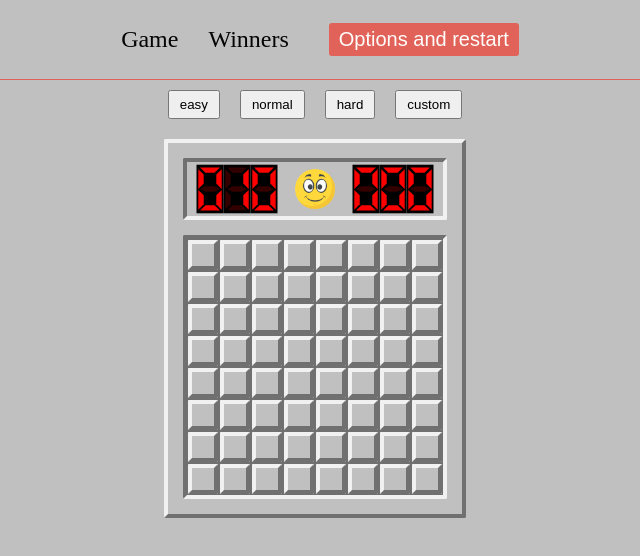
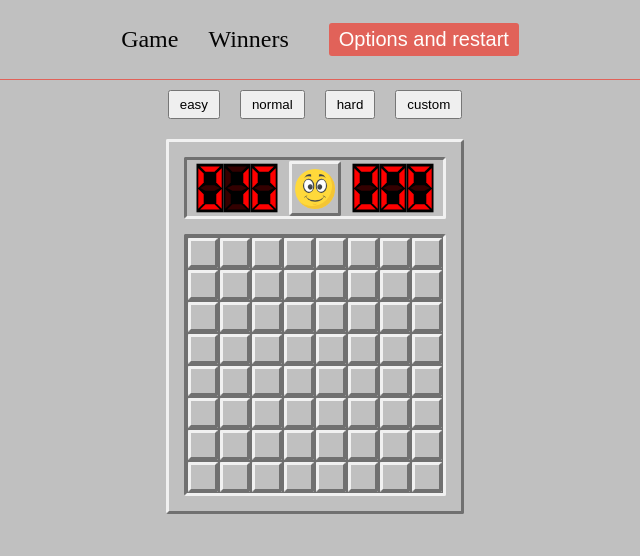
Before and after one commit to evg-zlg/sapper, a React (Vite) app: page / in a window 1280 px wide. Shown: the top 556 px of the page, without its empty margins (325-965 px from the left). Built offline with nearby package versions, Linux system fonts and the light colour scheme.

Commit message:
feat: add Frame for smile

```diff
--- a/src/components/GameBoard/Frame.tsx
+++ b/src/components/Frame/Frame.tsx
@@ -36,7 +36,7 @@ const FrameStyled = styled.div<IFrameStyled>`
   width: fit-content;
   height: fit-content;
   border-radius: 2px;
-  border-width: 4px;
+  border-width: 3px;
   border-style: solid;
   ${(props) => (props.variant === 'inside' ? insideStyled : '')}
   ${(props) => (props.variant === 'outside' ? outsideStyled : '')}
--- /dev/null
+++ b/src/components/Frame/index.tsx
@@ -0,0 +1,3 @@
+import { Frame } from './Frame';
+
+export { Frame };
--- a/src/components/GameBoard/Cell.tsx
+++ b/src/components/GameBoard/Cell.tsx
@@ -3,7 +3,7 @@ import styled from 'styled-components';
 
 import { ICell, TCellStatus } from '../../types/types';
 import { palette } from '../../const/const';
-import { Frame } from './Frame';
+import { Frame } from '../Frame';
 
 import bombIcon from './icons/bomb-icon.png';
 import wrongBomb from './icons/wrong-bomb-icon.png';
--- a/src/components/GameBoard/GameBoard.tsx
+++ b/src/components/GameBoard/GameBoard.tsx
@@ -23,7 +23,7 @@ import {
 } from '../../store/reducers/gameSlice';
 
 import { ICell } from '../../types/types';
-import { Frame } from './Frame';
+import { Frame } from '../Frame';
 import { GamePanel } from './GamePanel';
 import { useTimer } from '../../hooks/timer';
 
--- a/src/components/GameBoard/GamePanel.tsx
+++ b/src/components/GameBoard/GamePanel.tsx
@@ -1,7 +1,7 @@
 import { useEffect, useState } from 'react';
 
 import styled from 'styled-components';
-import { Frame } from './Frame';
+import { Frame } from '../Frame';
 
 import { useAppSelector, useAppDispatch } from '../../hooks/redux';
 import { changePhase, selectState } from '../../store/reducers/gameSlice';
@@ -37,7 +37,8 @@ interface IRestarter {
 }
 
 const Restarter = styled.button<IRestarter>`
-  width: 40px;
+  margin: 5px 0 0 0;
+  width: 46px;
   height: 40px;
   border: none;
   background-image: url(${(props) => props.smile});
@@ -47,8 +48,7 @@ const Restarter = styled.button<IRestarter>`
   background-color: unset;
   cursor: pointer;
 `;
-const Timer = styled.div`
-`;
+const Timer = styled.div``;
 
 function GamePanel() {
   const dispatch = useAppDispatch();
@@ -76,9 +76,11 @@ function GamePanel() {
       <Frame variant="inside">
         <Wrapper>
           <Moves>
-            <RetroDigits value={bombsLeft}/>
+            <RetroDigits value={bombsLeft} />
           </Moves>
-          <Restarter smile={smile} onClick={clickRestartHandler} />
+          <Frame variant="outside">
+            <Restarter smile={smile} onClick={clickRestartHandler} />
+          </Frame>
           <Timer>
             <RetroDigits value={timeLeft} />
           </Timer>
```
